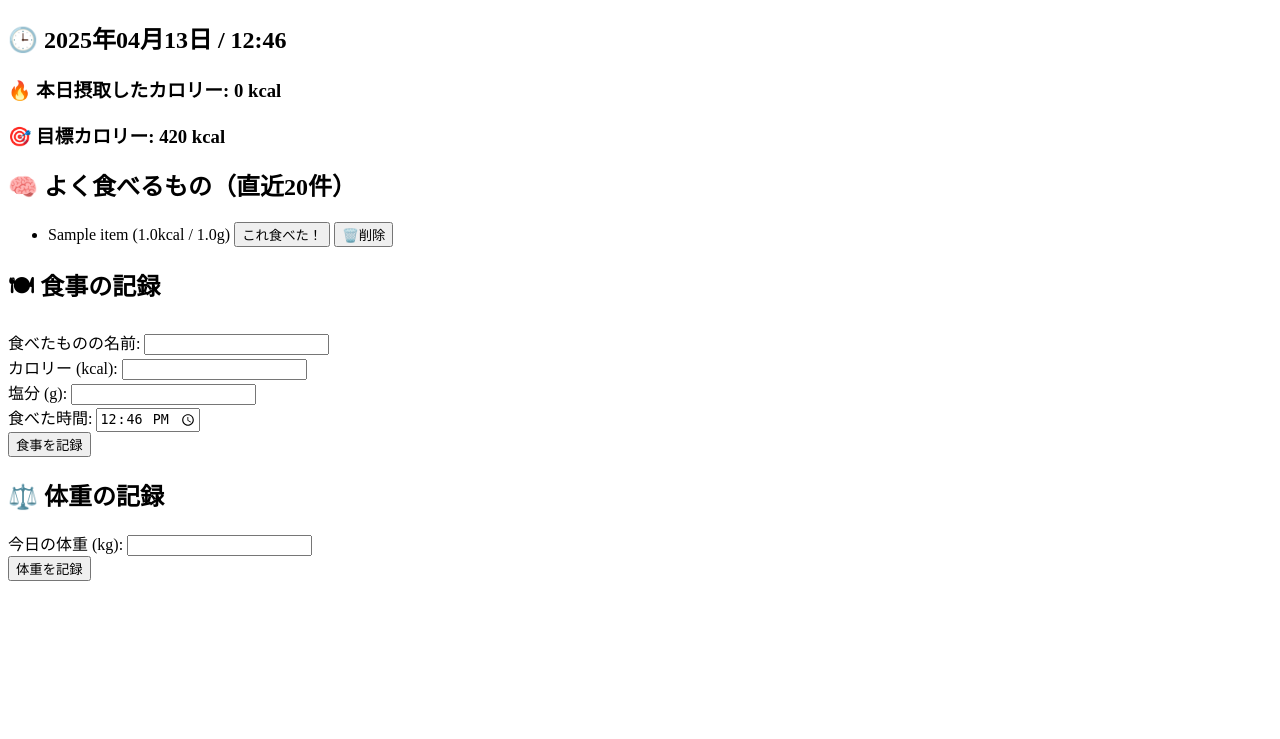
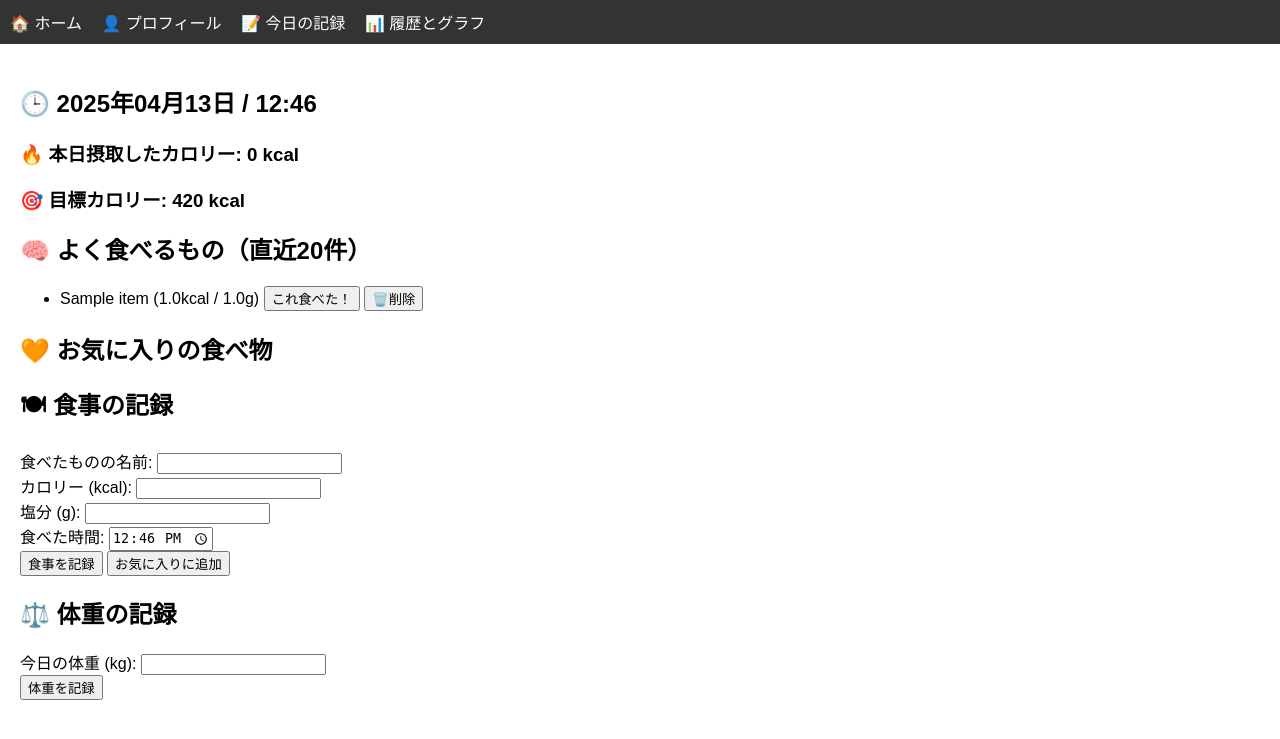
Before and after one commit to niidabezio/habit-tracker2, a Flask app: page /record in a window 1280 px wide. Shown: the top 739 px of the page. Run offline with Flask 3, Linux system fonts and the light colour scheme; tables that the repository leaves empty hold one stand-in row (values such as "Sample post").

Commit message:
ヘッダー　お気に入り追加　お気に入りどこいくかわからん。食事の記録がわかりにくい

```diff
--- a/app.py
+++ b/app.py
@@ -1,3 +1,4 @@
+from models import db, User, Record, FoodItem, FavoriteFood
 from flask import Flask, render_template, request, redirect
 from models import db, User
 from datetime import datetime, timedelta
@@ -79,8 +80,24 @@
             db.session.commit()
             return redirect('/record')
 
+        elif action == 'お気に入りに追加':
+            name = request.form['name']
+            calorie = float(request.form['calorie'])
+            salt = float(request.form['salt'])
+
+            favorite = FavoriteFood(name=name, calorie=calorie, salt=salt, user_id=user_id)
+            db.session.add(favorite)
+            db.session.commit()
+            return redirect('/record')
+
         # 🟡 ここがGET処理（画面を表示）
+    today = datetime.now().date()
+    record = Record.query.filter_by(record_date=today, user_id=user_id).first()
+
+
     recent_items = FoodItem.query.order_by(FoodItem.id.desc()).limit(20).all()
+    favorite_items = FavoriteFood.query.filter_by(user_id=user_id).all()
+
 
     # 🕒 今日の日付と現在時刻
     today_date = datetime.now().strftime('%Y年%m月%d日')
--- /dev/null
+++ b/templates/base.html
@@ -0,0 +1,42 @@
+<!DOCTYPE html>
+<html>
+<head>
+    <meta charset="utf-8">
+    <title>生活習慣アプリ</title>
+    <style>
+        body {
+            font-family: sans-serif;
+            margin: 0;
+        }
+        .navbar {
+            background-color: #333;
+            padding: 10px;
+        }
+        .navbar a {
+            color: white;
+            text-decoration: none;
+            margin-right: 15px;
+        }
+        .navbar a:hover {
+            text-decoration: underline;
+        }
+        .content {
+            padding: 20px;
+        }
+    </style>
+</head>
+<body>
+
+<div class="navbar">
+    <a href="/">🏠 ホーム</a>
+    <a href="/profile">👤 プロフィール</a>
+    <a href="/record">📝 今日の記録</a>
+    <a href="/history">📊 履歴とグラフ</a>
+</div>
+
+<div class="content">
+    {% block content %}{% endblock %}
+</div>
+
+</body>
+</html>
--- a/templates/record.html
+++ b/templates/record.html
@@ -1,6 +1,6 @@
-<!DOCTYPE html>
-<html>
-<head>
+{% extends "base.html" %}
+
+{% block content %}
 
     <h2>🕒 {{ today_date }} / {{ current_time }}</h2>
 
@@ -28,6 +28,22 @@
         </li>
     {% endfor %}
 </ul>
+<h2>🧡 お気に入りの食べ物</h2>
+<ul>
+  {% for item in favorite_items %}
+    <li>
+      {{ item.name }} ({{ item.calorie }}kcal / {{ item.salt }}g)
+      <form method="POST" style="display:inline;">
+        <input type="hidden" name="name" value="{{ item.name }}">
+        <input type="hidden" name="calorie" value="{{ item.calorie }}">
+        <input type="hidden" name="salt" value="{{ item.salt }}">
+        <input type="hidden" name="time" value="{{ current_time }}">
+        <input type="submit" name="action" value="これ食べた！">
+      </form>
+    </li>
+  {% endfor %}
+</ul>
+
 
     <h2>🍽 食事の記録</h2>
     <form method="POST">
@@ -37,6 +53,8 @@
         食べた時間: <input type="time" name="time" value="{{ current_time }}"><br>
 
         <input type="submit" name="action" value="食事を記録">
+        <input type="submit" name="action" value="お気に入りに追加">
+
     </form>
 
     <h2>⚖️ 体重の記録</h2>
@@ -46,5 +64,4 @@
 </form>
 
 
-</body>
-</html>
+{% endblock %}
```
Also changed, not shown: migrations/versions/65ac7e6b6420_add_favorite_food_table.py (added, +36 -0 lines), models.py (+9 -0 lines), templates/history.html (+61 -4 lines), templates/index.html (+4 -3 lines), templates/profile.html (+4 -4 lines).
